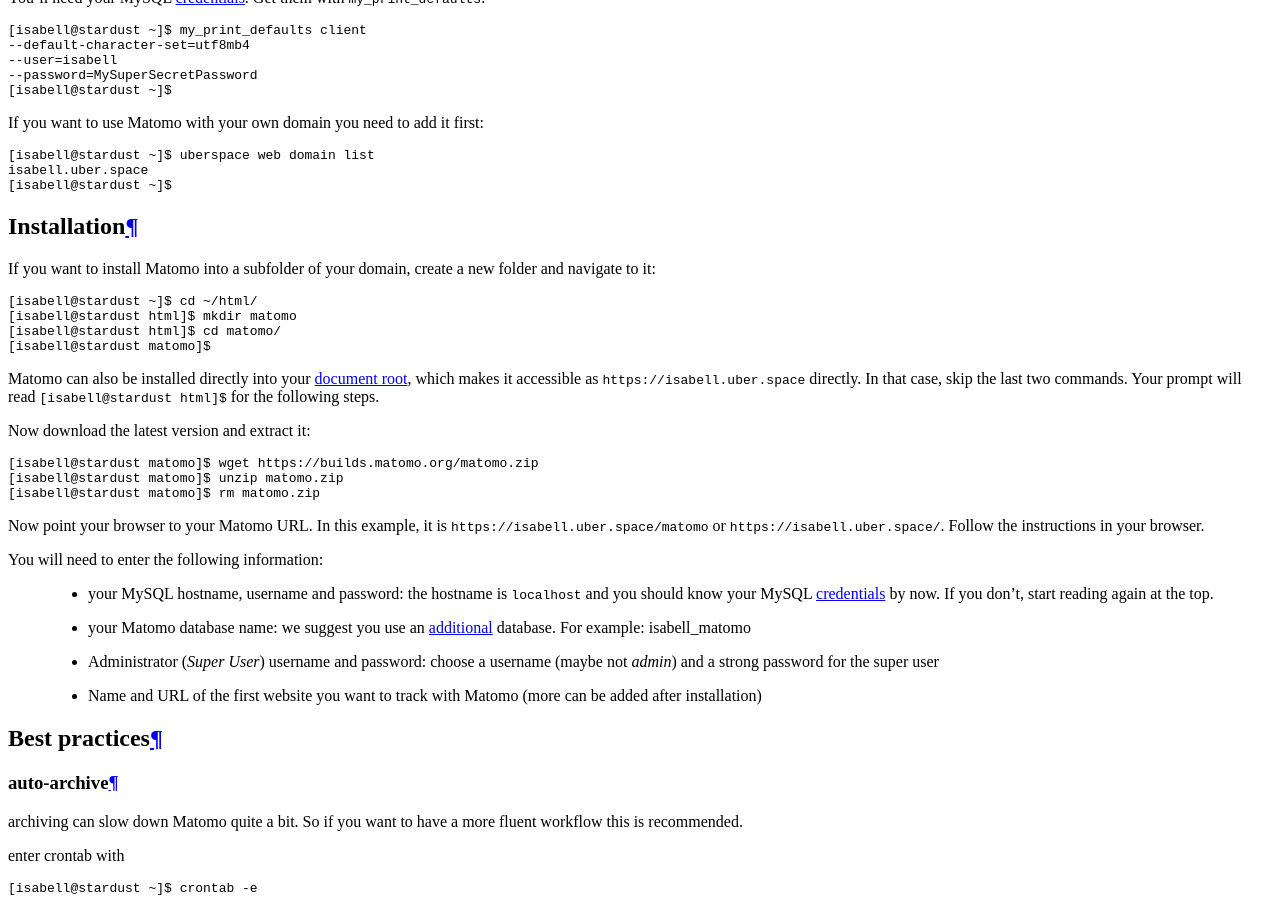
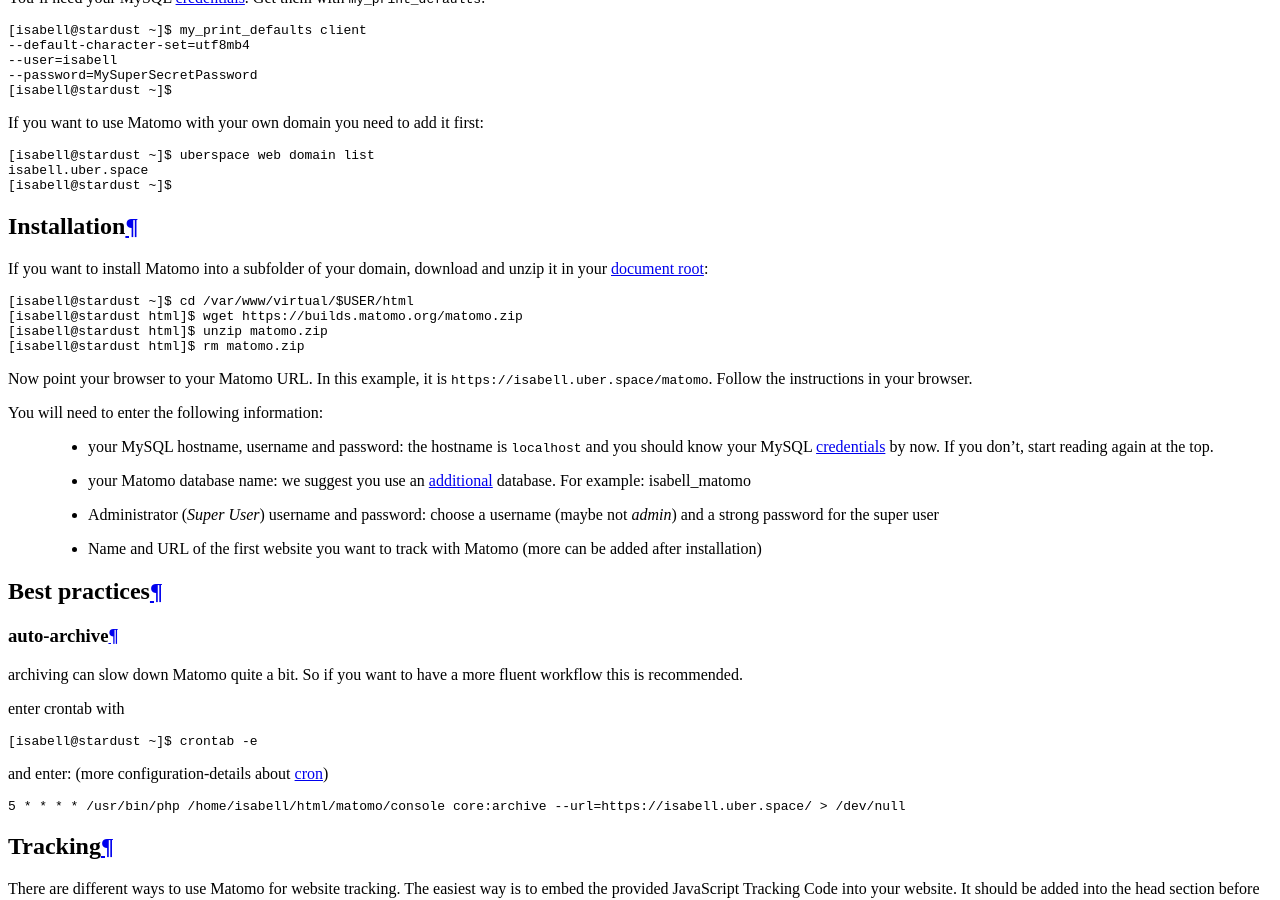
Before and after one commit to Uberspace/lab, a Sphinx documentation site: the page built from source/guide_matomo.rst, in a window 1280 px wide and 900 px high, scrolled down 3655 px. Built offline with Sphinx 7.4.7 and the Read the Docs theme 2.0.0, drawn with Linux system fonts in a browser that asks for light colours.

Commit message:
Update guide_matomo.rst

```diff
--- a/source/guide_matomo.rst
+++ b/source/guide_matomo.rst
@@ -46,25 +46,15 @@
 Installation
 ============
 
-If you want to install Matomo into a subfolder of your domain, create a new folder and navigate to it:
+If you want to install Matomo into a subfolder of your domain, download and unzip it in your :manual:`document root <web-documentroot>`:
 ::
 
- [isabell@stardust ~]$ cd ~/html/
- [isabell@stardust html]$ mkdir matomo
- [isabell@stardust html]$ cd matomo/
- [isabell@stardust matomo]$
+ [isabell@stardust ~]$ cd /var/www/virtual/$USER/html
+ [isabell@stardust html]$ wget https://builds.matomo.org/matomo.zip
+ [isabell@stardust html]$ unzip matomo.zip
+ [isabell@stardust html]$ rm matomo.zip
 
-Matomo can also be installed directly into your :manual:`document root <web-documentroot>`, which makes it accessible as ``https://isabell.uber.space`` directly. In that case, skip the last two commands. Your prompt will read ``[isabell@stardust html]$`` for the following steps.
-
-Now download the latest version and extract it:
-
-::
-
- [isabell@stardust matomo]$ wget https://builds.matomo.org/matomo.zip
- [isabell@stardust matomo]$ unzip matomo.zip
- [isabell@stardust matomo]$ rm matomo.zip
-
-Now point your browser to your Matomo URL. In this example, it is ``https://isabell.uber.space/matomo`` or ``https://isabell.uber.space/``. Follow the instructions in your browser.
+Now point your browser to your Matomo URL. In this example, it is ``https://isabell.uber.space/matomo``. Follow the instructions in your browser.
 
 You will need to enter the following information:
   * your MySQL hostname, username and password: the hostname is ``localhost`` and you should know your MySQL :manual_anchor:`credentials <database-mysql.html#login-credentials>` by now. If you don't, start reading again at the top.
```
